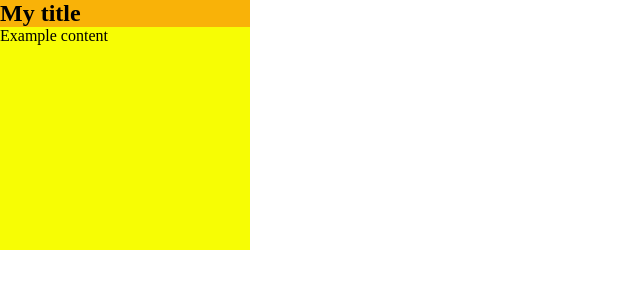
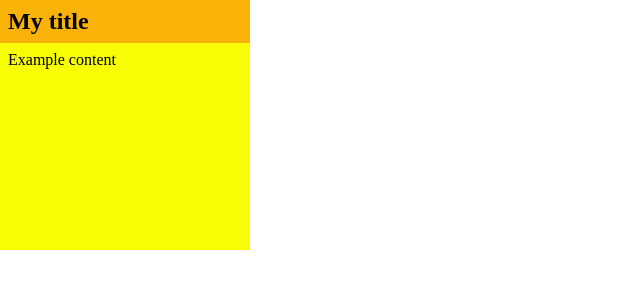
Before and after one commit to Haivex/sticky-notes, a website with bundled scripts: page src/static/index.html in a window 1280 px wide. Shown: the whole page, without its empty margins (0-640 px from the left). Built offline with nearby package versions, Linux system fonts and the light colour scheme.

Commit message:
style: positioning and sizing

```diff
--- a/src/static/index.css
+++ b/src/static/index.css
@@ -12,6 +12,11 @@
 
 .note__header {
   background-color: #f9b208;
+  display: flex;
+  justify-content: space-between;
+}
+.note__header__title {
+  padding: 8px;
 }
 
 .note__content {
@@ -19,3 +24,7 @@
   overflow: auto;
   height: 100%;
 }
+
+.note__content__text {
+  padding: 8px;
+}
```
